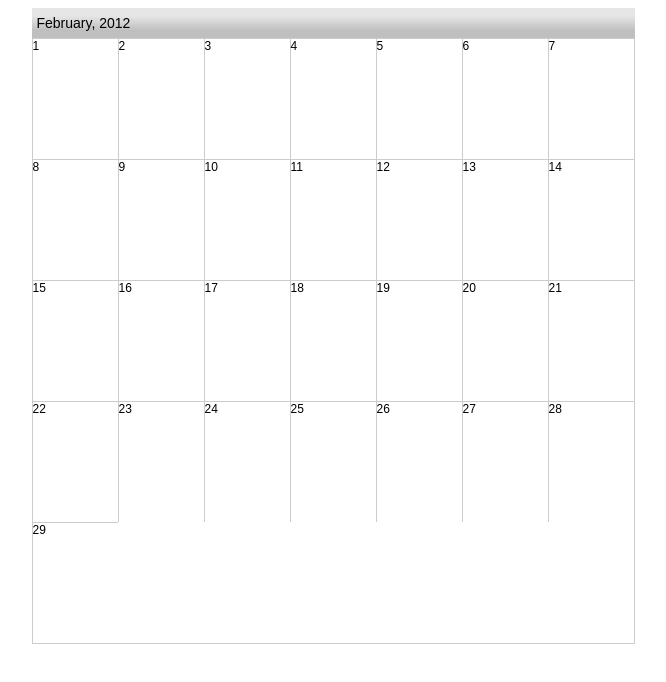
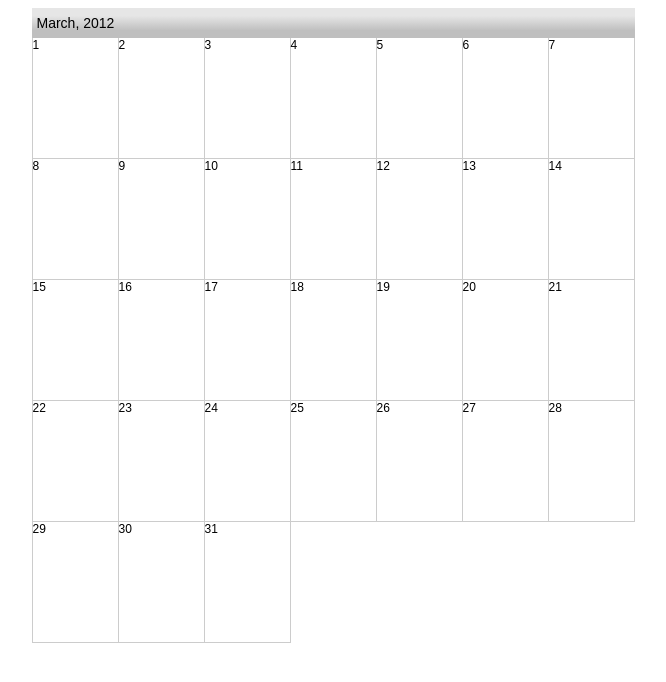
Before and after one commit to risingfish/BBCalendar, a plain HTML site: page index.html in a window 1280 px wide. Shown: the whole page, without its empty margins (307-973 px from the left). Drawn offline with Linux system fonts and the light colour scheme.

Commit message:
Fixed border rendering for days.

```diff
--- a/index.html
+++ b/index.html
@@ -16,16 +16,15 @@
             }
 
             #calendar .calendar-day-view {
-                border-right: 1px solid #CCC;
-                border-bottom: 1px solid #CCC;
+                border-left: 1px solid #CCC;
             }
 
             #calendar .calendar-day {
                 width: 85px;
                 height: 120px;
                 display: inline-block;
-                border-left: 1px solid #CCC;
-                border-top: 1px solid #CCC;
+                border-right: 1px solid #CCC;
+                border-bottom: 1px solid #CCC;
                 font-size: 12px;
             }
 
@@ -87,9 +86,9 @@
                 },
                 buildMonthDays: function(year, month) {
                     var daysInMonth = moment([year, month]).daysInMonth(),
-                        count,
-                        dayCollection = new Cal.DayList(),
-                        day;
+                    count,
+                    dayCollection = new Cal.DayList(),
+                    day;
                     for (count = 1; count <= daysInMonth; count++) {
                         day = new Cal.CalendarDay();
                         day.set({'dayDate': new Date(year, month, count)});
@@ -115,7 +114,7 @@
             $('document').ready(function () {
                 new Cal.Main({
                     'target': "#calendar",
-                    'month': '1',
+                    'month': '2',
                     'year': '2012'
                 });
             });
```
